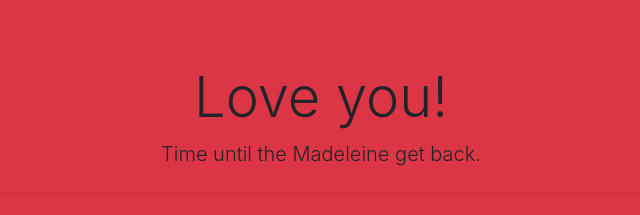
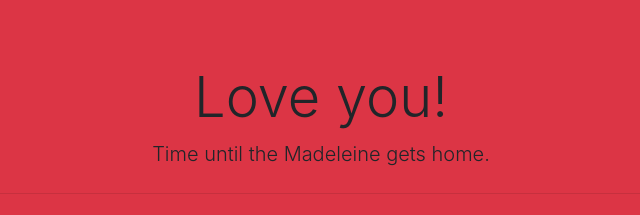
Before and after one commit to Bioinformatics-Surgeon/countdown, a plain HTML site: page index.html in a window 1280 px wide. Shown: the top 215 px of the page, 319-959 px from the left. Drawn offline with nearby package versions, Linux system fonts and the light colour scheme.

Commit message:
get to gets

```diff
--- a/index.html
+++ b/index.html
@@ -18,7 +18,7 @@
                 Love you!
             </h1>
             <p class="lead d-flex justify-content-center">
-                Time until the Madeleine get back.
+                Time until the Madeleine gets home.
             </p>
             <hr class="my-4" />
 
```
